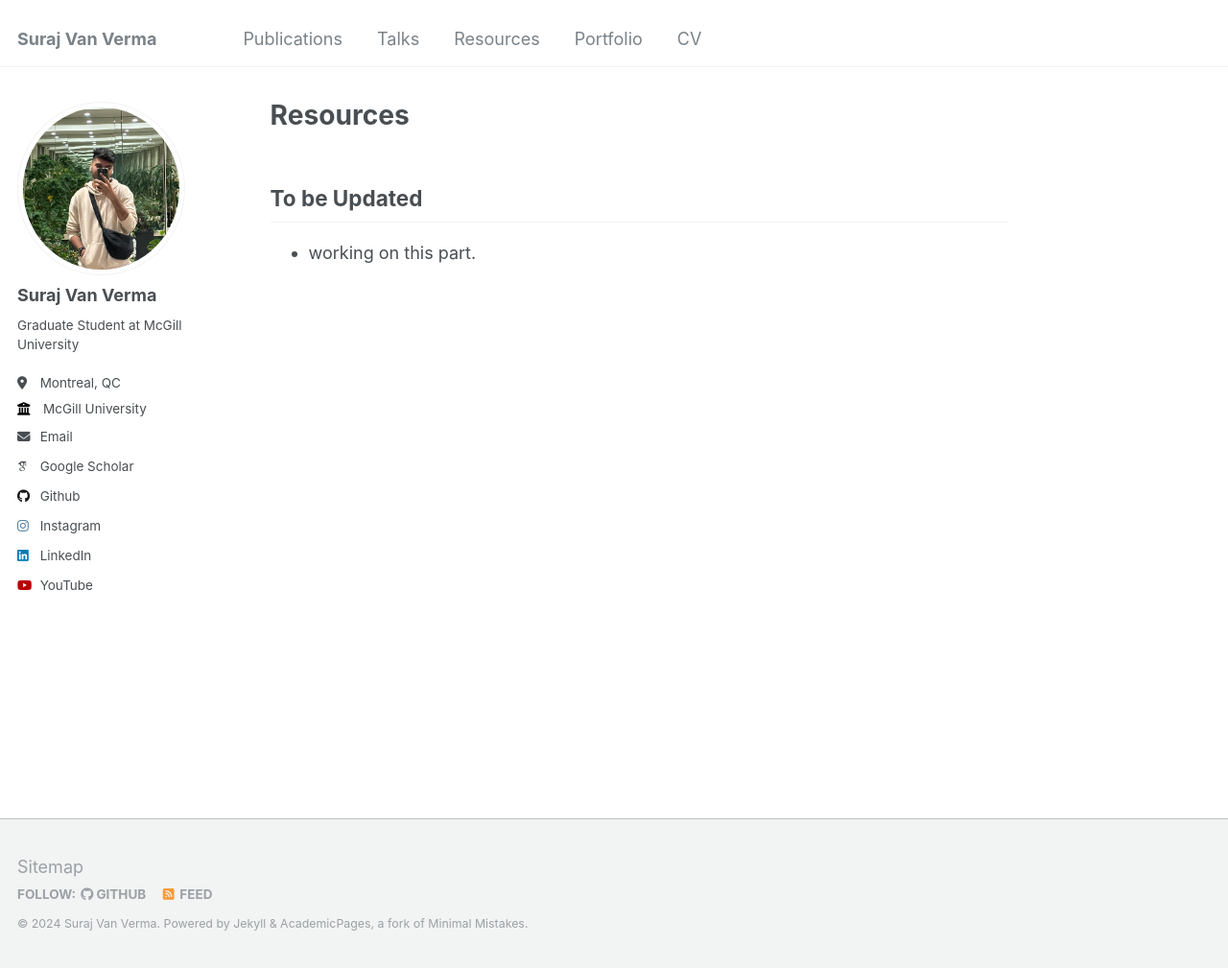
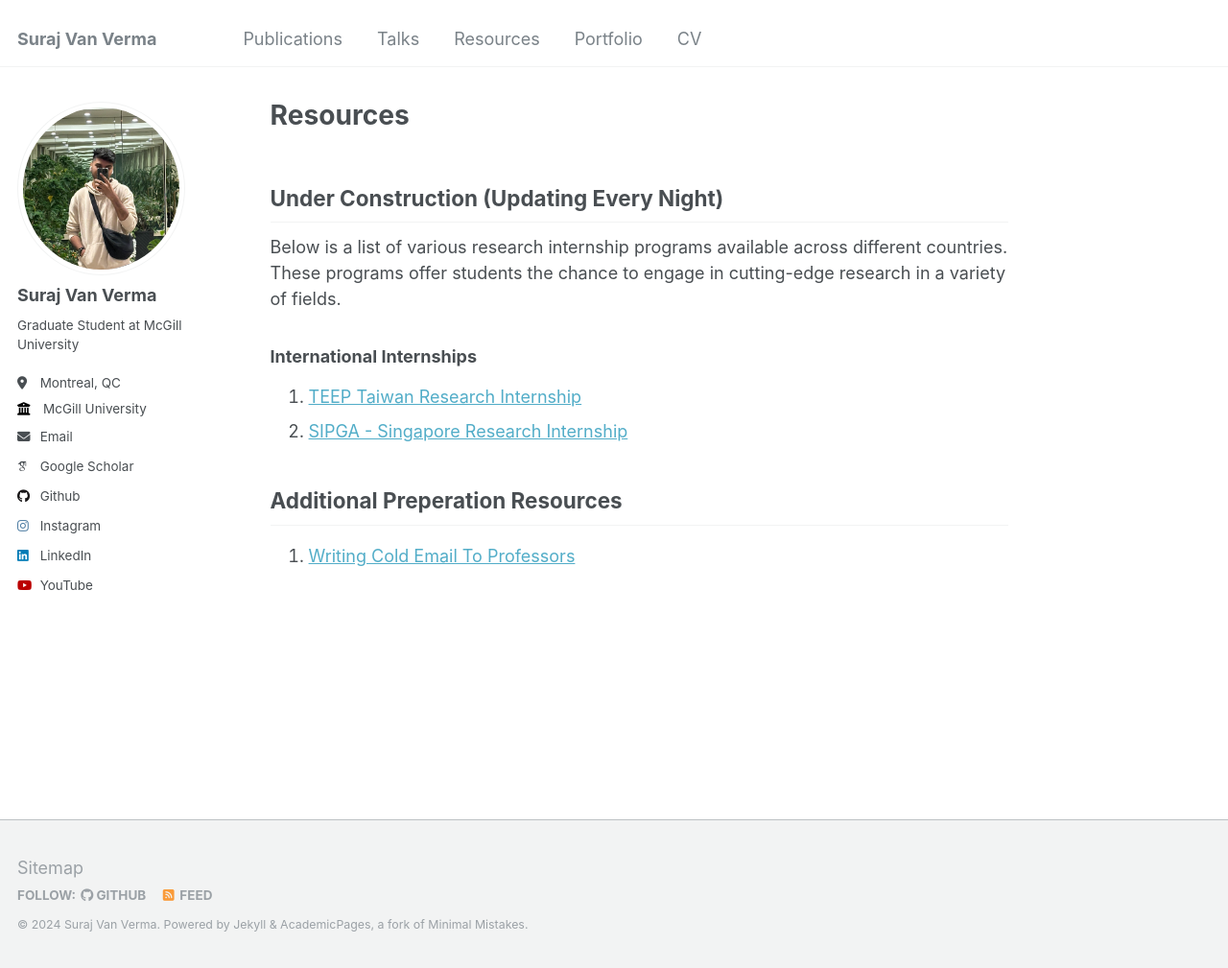
Before and after one commit to bythebug/bythebug.github.io, a Jekyll site: the page built from _pages/resources.md, in a window 1280 px wide and 1009 px high. Shown: the whole window at 96% size. Built offline with Jekyll 4.4.1, drawn with Linux system fonts in a browser that asks for light colours; some web fonts are replaced.

Commit message:
Added Resources Data

```diff
--- a/_pages/resources.md
+++ b/_pages/resources.md
@@ -6,6 +6,16 @@ redirect_from:
   - /md/
   - /resources.html
 ---
-## To be Updated
+## Under Construction (Updating Every Night)
 
-* working on this part.
+Below is a list of various research internship programs available across different countries. These programs offer students the chance to engage in cutting-edge research in a variety of fields.
+
+### International Internships
+
+1. [TEEP Taiwan Research Internship](https://www.linkedin.com/posts/bythebug_fully-funded-research-internship-in-activity-7139944390327705600-yk62?utm_source=share&utm_medium=member_desktop)
+2. [SIPGA - Singapore Research Internship](https://www.linkedin.com/posts/bythebug_fully-funded-internship-stipend-123067-activity-7180221483850334208-MmrM?utm_source=share&utm_medium=member_desktop)
+
+
+## Additional Preperation Resources
+
+1. [Writing Cold Email To Professors](https://www.linkedin.com/posts/bythebug_writing-a-cold-email-to-a-professor-can-be-activity-7030775386183524352-eU81?utm_source=share&utm_medium=member_desktop)
```
Also changed, not shown: _pages/about.md (line endings or trailing spaces), images/images.jpeg (added).
